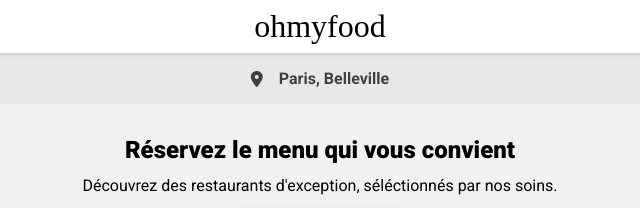
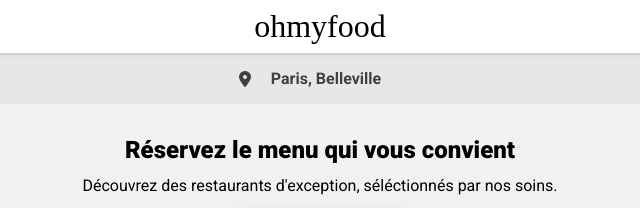
Before and after one commit to Marcat-A/P3_Marcato_Anthony, a website: page index.html in a window 1280 px wide. Shown: the top 208 px of the page, 320-960 px from the left. Drawn offline with Linux system fonts and the light colour scheme; a web font is replaced by a local one.

Commit message:
Change location after mentoring
Change the location part to input

```diff
--- a/css/index.scss
+++ b/css/index.scss
@@ -241,8 +241,19 @@
         font-size: 1em;
         color: #443e3e;
         font-weight: bold;
+        &--input{
+            background-color: transparent;
+            border: none;
+            font-size: 1em;
+            width: 150px;
+            &::placeholder{
+                color: #443e3e;
+                font-weight: bold;
+                text-align: center;
+            }
+        }
         i{
-            margin-right: 1em;
+            text-align: center;
         }
     }
 
--- a/index.html
+++ b/index.html
@@ -25,7 +25,7 @@
         </nav>
         <div class="location">
             <i class="fa-solid fa-location-dot"></i>
-            Paris, Belleville
+            <input type="text" name="location" class="location--input" placeholder="Paris, Belleville">
         </div>
         <div class="order_menu">
             <h1 class="order_menu--title">Réservez le menu qui vous convient</h1>
```
Also changed, not shown: css/index.css, 1 other file.
